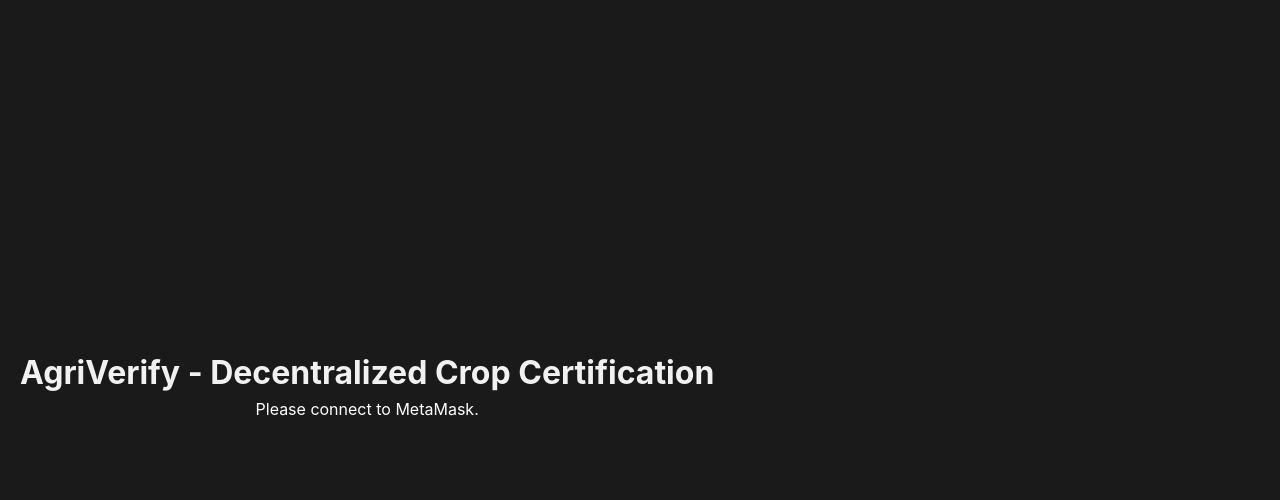
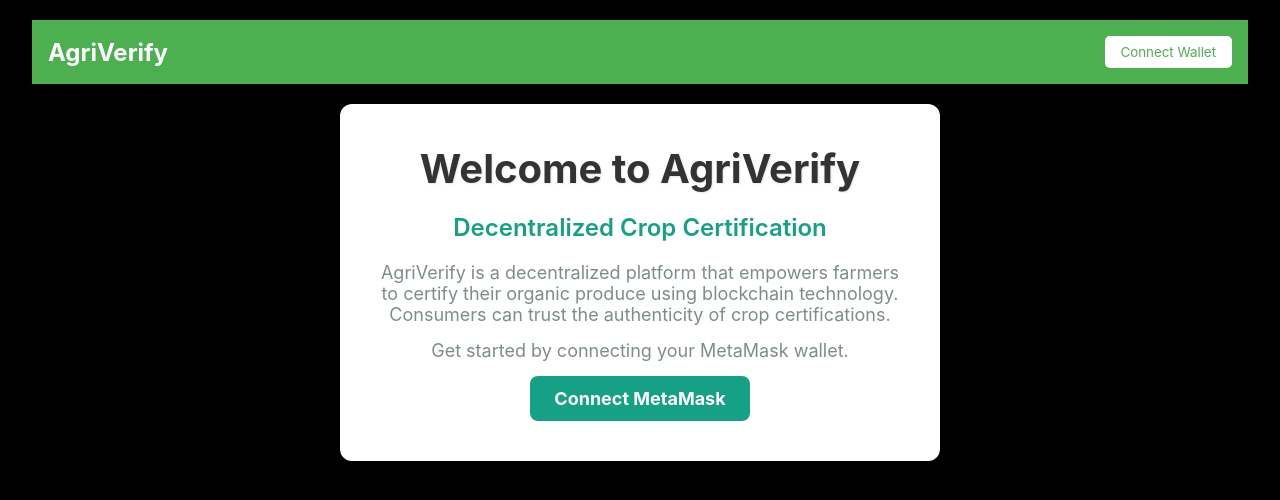
Before and after one commit to Shivam-kum-mhta/AgriVerify, a React (Vite) app in the folder Frontend/: page / in a window 1280 px wide. Shown: the top 500 px of the page. Built offline with nearby package versions, Linux system fonts and the light colour scheme.

Commit message:
deployment on vercel check 2

```diff
--- a/Frontend/package.json
+++ b/Frontend/package.json
@@ -10,6 +10,8 @@
     "preview": "vite preview"
   },
   "dependencies": {
+    "@esbuild-plugins/node-globals-polyfill": "^0.2.3",
+    "@esbuild-plugins/node-modules-polyfill": "^0.2.2",
     "@metamask/detect-provider": "^2.0.0",
     "@pushprotocol/restapi": "^1.7.28",
     "buffer": "^6.0.3",
--- a/Frontend/src/App.jsx
+++ b/Frontend/src/App.jsx
@@ -4,6 +4,8 @@
 import AgriVerifyABI from './contracts/AgriVerify.json'; // Import the ABI of the deployed contract
 import './App.css'; // Import the CSS
 import Show from './Show';
+import { ethers } from 'ethers';
+import Navbar from './Navbar'; // Import the Navbar component
 import { BrowserRouter as Router, Route, Routes } from 'react-router-dom';
 const App = () => {
   const [account, setAccount] = useState('');
@@ -11,10 +13,29 @@
   const [isAuthenticated, setIsAuthenticated] = useState(false);
 
   const contractAddress = '0x2fD926D5eF17514F8a7F4A7b41fd2904e1d97fA5';
+  const connectToMetaMask = async () => {
+    try {
+      if (window.ethereum) {
+        const provider = new ethers.providers.Web3Provider(window.ethereum);
+        const signer = provider.getSigner();
+        const address = await signer.getAddress();
+        setAccount(address);
+
+        const contractInstance = new ethers.Contract(contractAddress, AgriVerifyABI.abi, signer);
+        setContract(contractInstance);
+        setIsAuthenticated(true);
+      } else {
+        alert('MetaMask is not installed. Please install MetaMask.');
+      }
+    } catch (error) {
+      console.error('Error connecting to MetaMask:', error);
+    }
+  };
 
   return (
     <Router>
     <div className="inch-app">
+    <Navbar account={account} connectToWallet={connectToMetaMask} />
       <Routes>
         {/* Default Home Route */}
         <Route
--- /dev/null
+++ b/Frontend/src/Home.css
@@ -0,0 +1,86 @@
+.home-container {
+    display: flex;
+    justify-content: center;
+    align-items: center;
+    /* min-height: 100vh; */
+    background-color: #000000;
+    padding: 20px;
+  }
+
+  .description {
+    text-align: center;
+    background-color: white;
+    padding: 40px;
+    border-radius: 12px;
+    box-shadow: 0 10px 20px rgba(0, 0, 0, 0.1);
+    max-width: 600px;
+    width: 100%;
+  }
+
+  .title {
+    font-size: 36px;
+    font-weight: bold;
+    color: #2c3e50;
+    margin-bottom: 10px;
+  }
+
+  .subtitle {
+    font-size: 24px;
+    font-weight: 600;
+    color: #16a085;
+    margin-bottom: 20px;
+  }
+
+  .paragraph {
+    font-size: 18px;
+    color: #7f8c8d;
+    margin-bottom: 15px;
+  }
+
+  .connect-button {
+    background-color: #16a085;
+    color: white;
+    font-size: 18px;
+    font-weight: bold;
+    padding: 12px 24px;
+    border: none;
+    border-radius: 8px;
+    cursor: pointer;
+    transition: background-color 0.3s ease;
+  }
+
+  .connect-button:hover {
+    background-color: #1abc9c;
+  }
+
+  .connected-info {
+    text-align: center;
+    background-color: white;
+    padding: 40px;
+    border-radius: 12px;
+    box-shadow: 0 10px 20px rgba(0, 0, 0, 0.1);
+    max-width: 600px;
+    width: 100%;
+  }
+
+  .connected-text {
+    font-size: 22px;
+    color: #34495e;
+    margin-bottom: 20px;
+  }
+
+  .certify-button {
+    background-color: #2980b9;
+    color: white;
+    font-size: 18px;
+    font-weight: bold;
+    padding: 12px 24px;
+    border: none;
+    border-radius: 8px;
+    cursor: pointer;
+    transition: background-color 0.3s ease;
+  }
+
+  .certify-button:hover {
+    background-color: #3498db;
+  }
--- a/Frontend/src/Home.jsx
+++ b/Frontend/src/Home.jsx
@@ -1,39 +1,26 @@
-import React, { useEffect, useState } from 'react';
-import { ethers } from 'ethers';
+import React from 'react';
+import './Home.css'; // Import additional styles
 
-const Home = ({ account, setAccount, setContract, setIsAuthenticated, contractAddress, AgriVerifyABI }) => {
-  useEffect(() => {
-    const connectToMetaMask = async () => {
-      try {
-        if (window.ethereum) {
-          const provider = new ethers.providers.Web3Provider(window.ethereum);
-          const signer = provider.getSigner();
-          const address = await signer.getAddress();
-          setAccount(address);
+const Home = ({ account }) => {
+  return (
+    <div className="home-container">
+      {!account ? (
+        <div className="description">
+          <h1 className="title">Welcome to AgriVerify</h1>
+          <h2 className="subtitle">Decentralized Crop Certification</h2>
+          <p className="paragraph">
+            AgriVerify is a decentralized platform that empowers farmers to certify their organic produce
+            using blockchain technology. Consumers can trust the authenticity of crop certifications.
+          </p>
+          <p className="paragraph">Get started by connecting your MetaMask wallet.</p>
+          <button className="connect-button">Connect MetaMask</button>
+        </div>
+      ) : (
 
-          const contractInstance = new ethers.Contract(contractAddress, AgriVerifyABI.abi, signer);
-          setContract(contractInstance);
-          setIsAuthenticated(true);
-        } else {
-          alert('MetaMask is not installed. Please install MetaMask.');
-        }
-      } catch (error) {
-        console.error('Error connecting to MetaMask:', error);
-      }
-    };
+          <p >CERTIFY YOUR CROPS HERE:</p>
 
-    connectToMetaMask();
-  }, [contractAddress, AgriVerifyABI, setAccount, setContract, setIsAuthenticated]);
-
-  return (
-    <header className="header">
-      <h1>AgriVerify - Decentralized Crop Certification</h1>
-      {account ? (
-        <p className="connected"><strong>Connected Account:</strong> {account}</p>
-      ) : (
-        <p>Please connect to MetaMask.</p>
       )}
-    </header>
+    </div>
   );
 };
 
--- /dev/null
+++ b/Frontend/src/Navbar.css
@@ -0,0 +1,39 @@
+/* Navbar.css */
+.navbar {
+    width: 95vw;
+    display: flex;
+    justify-content: space-between;
+    align-items: center;
+    padding: 1rem;
+    background-color: #4CAF50;
+    color: white;
+  }
+
+  .navbar-logo {
+    font-size: 1.5rem;
+    font-weight: bold;
+  }
+
+  .navbar-links {
+    list-style-type: none;
+    display: flex;
+    gap: 1rem;
+  }
+
+  .connect-btn {
+    padding: 0.5rem 1rem;
+    background-color: #fff;
+    color: #4CAF50;
+    border: none;
+    border-radius: 5px;
+    cursor: pointer;
+  }
+
+  .connect-btn:hover {
+    background-color: #3e8e41;
+    color: #fff;
+  }
+
+  .navbar-account {
+    font-size: 1rem;
+  }
--- /dev/null
+++ b/Frontend/src/Navbar.jsx
@@ -0,0 +1,31 @@
+import React from 'react';
+import './Navbar.css'; // Import styling for the navbar
+
+const Navbar = ({ account, connectToWallet }) => {
+
+      // Disconnect function to clear the wallet connection
+  const disconnectWallet = () => {
+    setAccount(null); // Reset the account state to simulate disconnection
+  };
+
+
+
+  return (
+    <nav className="navbar">
+      <div className="navbar-logo">AgriVerify</div>
+      <ul className="navbar-links">
+        {account ? (
+          <li className="navbar-account">Connected: {account}</li>
+        ) : (
+          <li>
+            <button onClick={connectToWallet} className="connect-btn">
+              Connect Wallet
+            </button>
+          </li>
+        )}
+      </ul>
+    </nav>
+  );
+};
+
+export default Navbar;
--- a/Frontend/src/Show.jsx
+++ b/Frontend/src/Show.jsx
@@ -48,21 +48,67 @@
   }, [account, cropId, privateKey]); // Dependencies: re-run when account, cropId, or privateKey changes
 
   if (error) {
-    return <div className="error">{error}</div>;
+    return <div style={styles.error}>{error}</div>;
   }
 
   if (!cropDetails) {
-    return <div>Loading crop details...</div>;
+    return <div style={styles.loading}>Loading crop details...</div>;
   }
 
   return (
-    <div className="certification-details">
-      <h2>Crop Certification Details</h2>
-      <p><strong>Crop Name:</strong> {cropDetails.name}</p>
-      <p><strong>Timestamp:</strong> {cropDetails.timestamp}</p>
-      <p><strong>Certified:</strong> {cropDetails.certified}</p>
+    <div style={styles.container}>
+      <div style={styles.card}>
+        <h2 style={styles.title}>Crop Certification Details</h2>
+        <p style={styles.detail}><strong>Farmer Address:</strong> {account}</p>
+        <p style={styles.detail}><strong>Crop Name:</strong> {cropDetails.name}</p>
+        <p style={styles.detail}><strong>Timestamp:</strong> {cropDetails.timestamp}</p>
+        <p style={styles.detail}><strong>Certified:</strong> {cropDetails.certified}</p>
+      </div>
     </div>
   );
 };
 
+const styles = {
+  container: {
+    display: 'flex',
+    justifyContent: 'center',
+    alignItems: 'center',
+    minHeight: '100vh',
+    backgroundColor: '#f9fafc',
+    padding: '20px',
+  },
+  card: {
+    backgroundColor: '#fff',
+    borderRadius: '10px',
+    boxShadow: '0 4px 8px rgba(0, 0, 0, 0.1)',
+    padding: '30px',
+    maxWidth: '500px',
+    width: '100%',
+    textAlign: 'center',
+  },
+  title: {
+    fontSize: '24px',
+    fontWeight: 'bold',
+    color: '#333',
+    marginBottom: '20px',
+  },
+  detail: {
+    fontSize: '18px',
+    color: '#555',
+    marginBottom: '10px',
+  },
+  error: {
+    color: '#ff4d4f',
+    fontSize: '18px',
+    textAlign: 'center',
+    marginTop: '20px',
+  },
+  loading: {
+    fontSize: '18px',
+    color: '#555',
+    textAlign: 'center',
+    marginTop: '20px',
+  },
+};
+
 export default Show;
--- a/Frontend/src/index.css
+++ b/Frontend/src/index.css
@@ -1,4 +1,4 @@
-:root {
+/* :root {
   font-family: Inter, system-ui, Avenir, Helvetica, Arial, sans-serif;
   line-height: 1.5;
   font-weight: 400;
@@ -20,11 +20,12 @@
 }
 a:hover {
   color: #535bf2;
-}
+} */
 
 body {
+  background-color: rgb(0 0 0);
   margin: 0;
-  display: flex;
+  /* display: flex; */
   place-items: center;
   min-width: 320px;
   min-height: 100vh;
--- a/Frontend/vite.config.js
+++ b/Frontend/vite.config.js
@@ -1,24 +1,30 @@
 import { defineConfig } from 'vite';
 import react from '@vitejs/plugin-react';
-import { Buffer } from 'buffer'; // Correct import for Buffer
-import { EventEmitter } from 'events'; // Correct import for EventEmitter
-import dotenv from 'dotenv'
-// https://vitejs.dev/config/
-dotenv.config(); // Load environment variables from .env
-
+import { NodeGlobalsPolyfillPlugin } from '@esbuild-plugins/node-globals-polyfill';
+import { NodeModulesPolyfillPlugin } from '@esbuild-plugins/node-modules-polyfill';
 
 export default defineConfig({
   plugins: [react()],
-  define: {
-    'global': {}, // Add global definitions if necessary
-    'process.env': {}, // Allow access to process.env in your code
-    Buffer: Buffer, // Correctly provide Buffer for browser compatibility
-    EventEmitter: EventEmitter, // Provide EventEmitter for browser compatibility
+  optimizeDeps: {
+    esbuildOptions: {
+      // Node.js global to browser global polyfills
+      define: {
+        global: 'globalThis',
+      },
+      // Enable esbuild polyfill plugins
+      plugins: [
+        NodeGlobalsPolyfillPlugin({
+          process: true,
+          buffer: true,
+        }),
+        NodeModulesPolyfillPlugin(),
+      ],
+    },
   },
   resolve: {
     alias: {
-      'buffer': 'buffer/',
-      'events': 'events/',
+      // Polyfill Buffer in the browser
+      buffer: 'buffer',
     },
   },
 });
```
Also changed, not shown: 2 other files (tests, documents, lock files or other folders).
